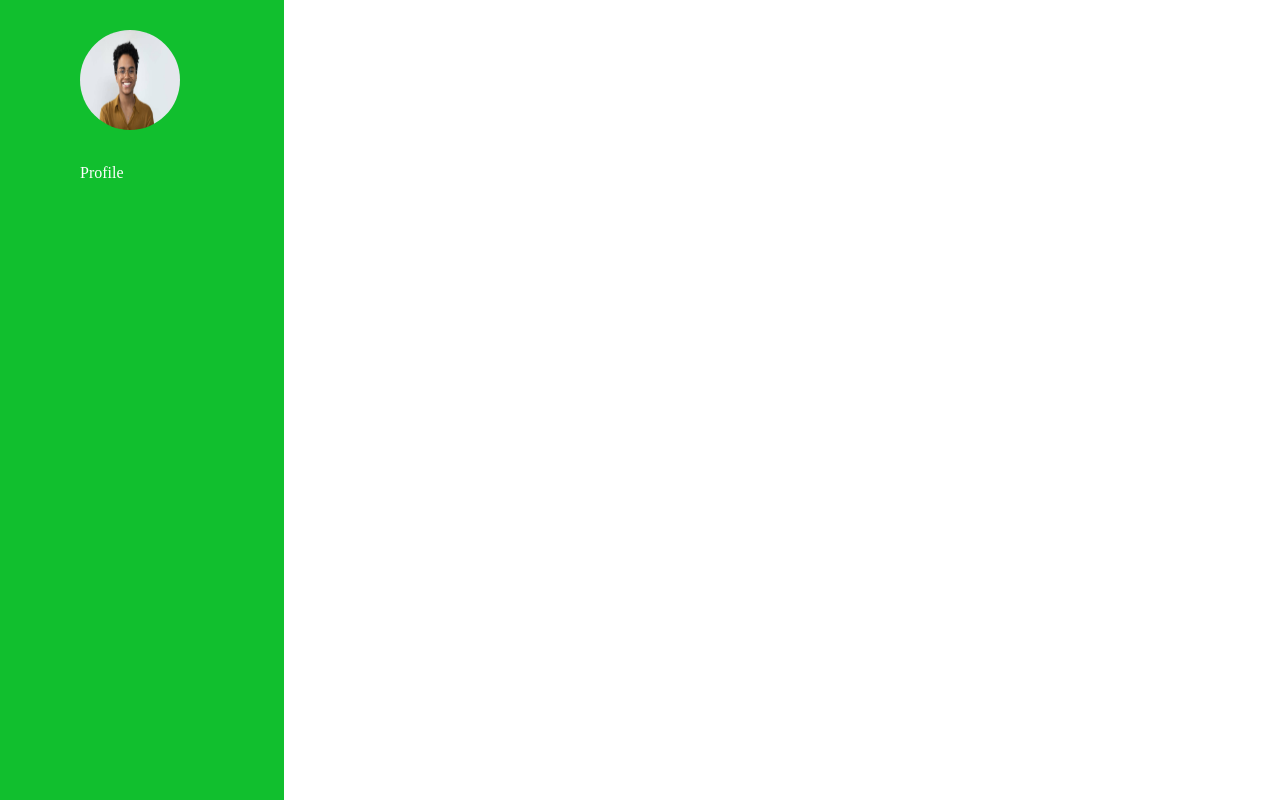
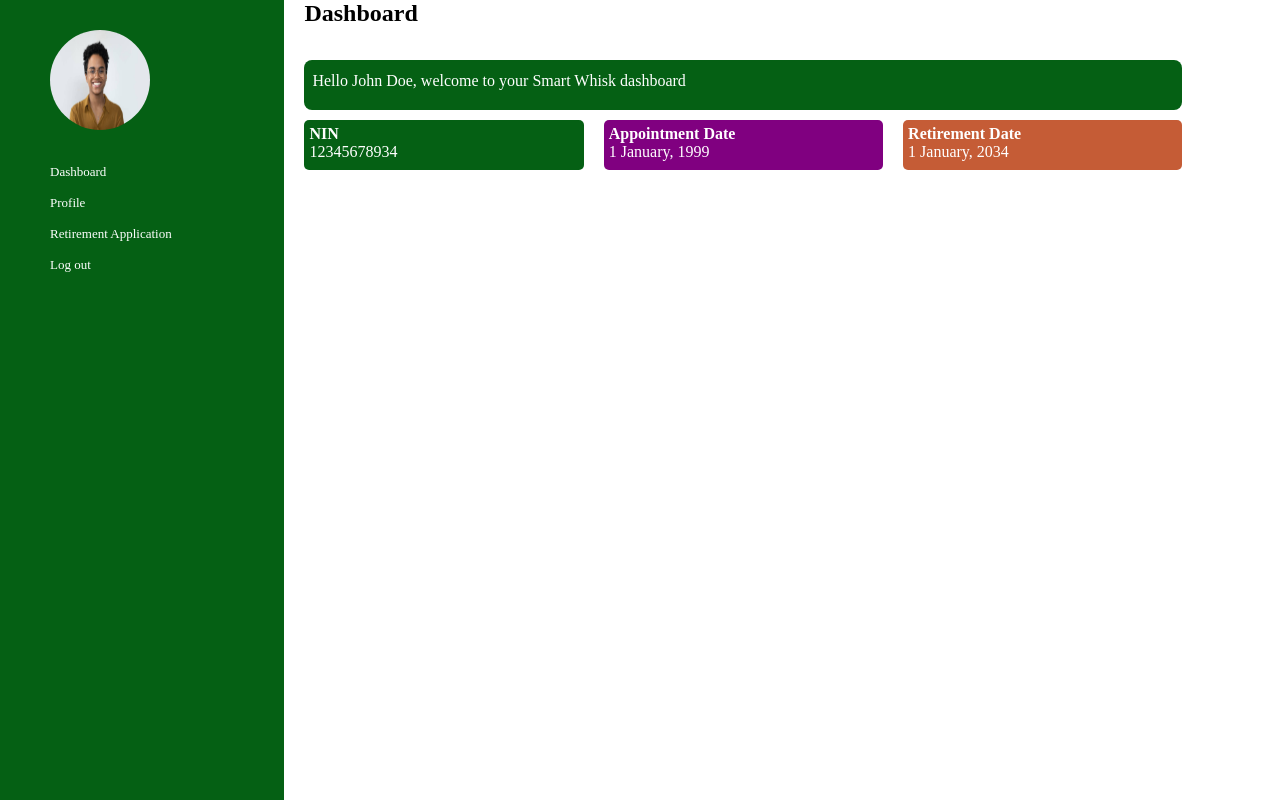
Before and after one commit to fakiletemmytope/3MTT-Challenge-smart-whisk, a plain HTML site: page dashboard.html in a window 1280 px wide. Drawn offline with Linux system fonts and the light colour scheme.

Commit message:
added a new page

```diff
--- a/dashboard.css
+++ b/dashboard.css
@@ -11,10 +11,19 @@ body{
     height: 100vh;
 }
 
+li{
+    list-style: none;
+}
+
+a{
+    color: white;
+    text-decoration: none;
+}
+
 aside{
    grid-column:1/ span 1 ;
-   background: rgb(17, 191, 46);
-   padding: 30px 80px;
+   background: rgb(5, 96, 20);
+   padding: 30px 50px;
 }
 
 main{
@@ -35,5 +44,54 @@ main{
     margin-top: 15px;
     color: white;
     list-style: none;
+    font-size: 13px;
+}
+
+main{
+    display: grid;
+    grid-template-rows: 50px 50px 50px;
+    gap: 10px;
+    padding-left: 20px;
 
 }
+
+.wel-msg{
+    background: rgb(5, 96, 20);
+    width:90%;
+    color: white;
+    border-radius: 8px;
+    padding:12px 0 12px 8px;
+}
+
+.user-info{
+    width:90%;
+    display: grid;
+    grid-template-columns: 1fr 1fr 1fr;
+    gap: 20px;
+    /* border: 1px solid red; */
+}
+
+/* .user-info > div{
+    border:1px solid purple;
+} */
+
+.id{
+    background-color: rgb(5, 96, 20);
+    color: white;
+    padding: 5px 5px;
+    border-radius: 5px;
+}
+
+.ret-date{
+    background-color: rgb(197, 92, 54);
+    color: white;
+    padding: 5px 5px;
+    border-radius: 5px;
+}
+
+.app-date{
+    background-color: purple;
+    color: white;
+    padding: 5px 5px;
+    border-radius: 5px;
+}
--- a/dashboard.html
+++ b/dashboard.html
@@ -14,9 +14,10 @@
         </section>
         <section class="menu">
             <ul>
+                <li>Dashboard</li>
                 <li>Profile</li>
-                <li></li>
-                <li></li>
+                <li>Retirement Application</li>
+                <li><a href="./index.html">Log out</a></li>
                 <li></li>
             </ul>
 
@@ -24,7 +25,26 @@
 
     </aside>
     <main>
-
+        <h2>Dashboard</h2>
+        <div class="wel-msg">
+            <p>Hello John Doe, welcome to your Smart Whisk dashboard</p>
+        </div>
+        <div class="user-info">
+            <div class="id">
+                <h4>NIN</h4>
+                <p>12345678934</p>
+            </div>
+            <div class="app-date">
+                <h4>Appointment Date</h4>
+                <p>
+                    1 January, 1999
+                </p>
+            </div>
+            <div class="ret-date">
+                <h4>Retirement Date</h4>
+                <p>1 January, 2034</p>
+            </div>
+        </div>
     </main>
 
 </body>
--- a/form.css
+++ b/form.css
@@ -62,7 +62,7 @@ a {
 
 .main > aside {
   grid-column: 2 / span 1;
-  background: rgb(17, 191, 46);
+  background: rgb(5, 96, 20);
 }
 
 .main > form > div {
@@ -79,7 +79,6 @@ a {
   letter-spacing: 0px;
   text-align: left;
   color: rgba(29, 44, 60, 1);
-
 }
 
 .info{
@@ -159,7 +158,7 @@ label{
 
 .btn{
   grid-column: 2/ span 2;
-  background: rgb(17, 191, 46);
+  background: rgb(5, 96, 20);
   height: 30px;
   border: 0;
   border-radius: 4px;
```
Also changed, not shown: civil-login.html (added, +61 -0 lines), civil.html (+2 -1 lines), index.html (+9 -3 lines), style.css (+8 -7 lines).
